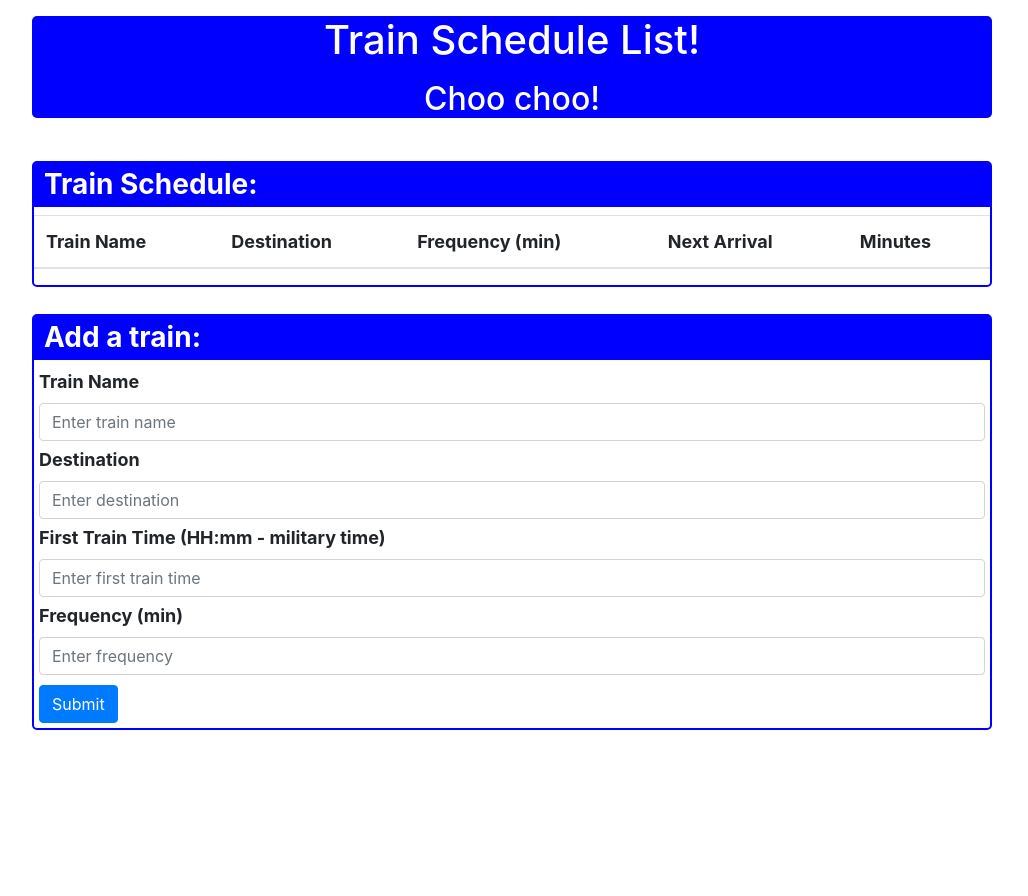
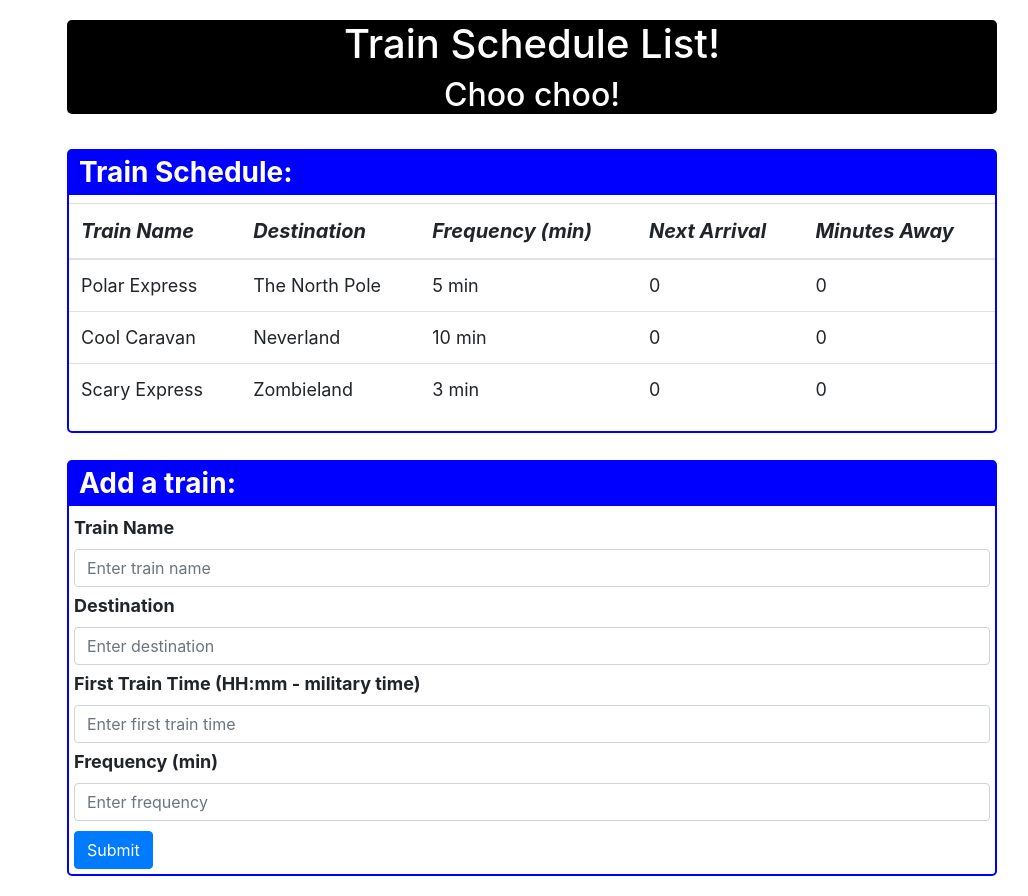
Before and after one commit to mdamian9/Train-Schedule-App, a plain HTML site: page index.html in a window 1280 px wide. Shown: the whole page, without its empty margins (128-1156 px from the left). Before the commit the page ends 800 px from the top, so only its background shows below. Drawn offline with nearby package versions, Linux system fonts and the light colour scheme.

Commit message:
Changes to HTML / CSS, populated train info display

```diff
--- a/assets/css/style.css
+++ b/assets/css/style.css
@@ -1,17 +1,25 @@
 body {
     margin: 0 auto;
     font-size: 18px;
-    font-weight: bold;
     width: 75%
+}
+
+.container {
+    margin: 20px;
 }
 
 #head-container {
     text-align: center;
-    background: blue;
+    background: black;
     color: white;
+    font-weight: bold;;
+    border-radius: 5px;
+}
+
+#table-head {
+    font-size: 20px;
     font-weight: bold;
-    margin: 5px auto;
-    border-radius: 5px;
+    font-style: italic;
 }
 
 #row-header {
@@ -35,7 +43,11 @@ body {
     border-radius: 5px;
 }
 
-#submit-form {
+#label {
+    font-weight: bold;
+}
+
+#submit-train {
     margin: 5px;
 }
 
--- a/assets/javascript/app.js
+++ b/assets/javascript/app.js
@@ -0,0 +1,36 @@
+var trains = [
+    {
+        name: "Polar Express",
+        destination: "The North Pole",
+        firstTime: "00:00",
+        frequency: 5
+    },
+    {
+        name: "Cool Caravan",
+        destination: "Neverland",
+        firstTime: "12:00",
+        frequency: 10
+    },
+    {
+        name: "Scary Express",
+        destination: "Zombieland",
+        firstTime: "03:33",
+        frequency: 3
+    }
+];
+
+for (var i = 0; i < trains.length; i++) {
+    var newTrain = $("<tr><td id='name'>" + trains[i].name + "</td><td id='destination'>" + trains[i].destination +
+        "</td><td id='frequency'>" + trains[i].frequency + " min</td><td id='next-arrival'>" + 0 +
+        "</td><td id='min-away'>" + 0 + "</td></tr>");
+    $("#table-body").append(newTrain);
+}
+
+$("#submit-train").on("click", function(e) {
+
+    e.preventDefault();
+    // alert("submit works");
+});
+
+
+// Need to populate train information using a loop - can't append new train row
--- a/index.html
+++ b/index.html
@@ -15,15 +15,11 @@
 
 <body>
 
-    <div id="container">
+    <div class="container">
 
         <div id="head-container">
-            <p>
-                <h1>Train Schedule List!</h1>
-            </p>
-            <p>
-                <h2>Choo choo!</h2>
-            </p>
+            <h1>Train Schedule List!</h1>
+            <h2>Choo choo!</h2>
         </div>
 
         <br>
@@ -33,16 +29,16 @@
                 <span id="head-span">Train Schedule:</span>
             </h3>
             <table class="table">
-                <thead>
+                <thead id="table-head">
                     <tr>
                         <th scope="col">Train Name</th>
                         <th scope="col">Destination</th>
                         <th scope="col">Frequency (min)</th>
                         <th scope="col">Next Arrival</th>
-                        <th scope="col">Minutes</th>
+                        <th scope="col">Minutes Away</th>
                     </tr>
                 </thead>
-                <tbody>
+                <tbody id="table-body">
 
                 </tbody>
             </table>
@@ -56,30 +52,32 @@
             </h3>
             <form>
                 <div class="form-group">
-                    <label for="trainName">Train Name</label>
-                    <input type="name" class="form-control" id="train-name" placeholder="Enter train name">
+                    <label for="trainName" id="label">Train Name</label>
+                    <input type="text" class="form-control" id="name-input" placeholder="Enter train name">
                 </div>
                 <div class="form-group">
-                    <label for="destination">Destination</label>
-                    <input type="destination" class="form-control" id="train-destination" placeholder="Enter destination">
+                    <label for="destination" id="label">Destination</label>
+                    <input type="text" class="form-control" id="destination-input" placeholder="Enter destination">
                 </div>
                 <div class="form-group">
-                    <label for="firstTrainTime">First Train Time (HH:mm - military time)</label>
-                    <input type="firstTrainTime" class="form-control" id="first-train" placeholder="Enter first train time">
+                    <label for="firstTrainTime" id="label">First Train Time (HH:mm - military time)</label>
+                    <input type="text" class="form-control" id="first-time-input" placeholder="Enter first train time">
                 </div>
                 <div class="form-group">
-                    <label for="frequency">Frequency (min)</label>
-                    <input type="frequency" class="form-control" id="train-frequency" placeholder="Enter frequency">
+                    <label for="frequency" id="label">Frequency (min)</label>
+                    <input type="text" class="form-control" id="frequency-input" placeholder="Enter frequency">
                 </div>
-                <button type="submit" class="btn btn-primary" id="submit-form">Submit</button>
+                <button type="submit" class="btn btn-primary" id="submit-train">Submit</button>
             </form>
         </div>
 
     </div>
 
+
     <!-- jQuery -->
     <script src="https://code.jquery.com/jquery-3.3.1.min.js" integrity="sha256-FgpCb/KJQlLNfOu91ta32o/NMZxltwRo8QtmkMRdAu8="
         crossorigin="anonymous"></script>
+    <script type="text/javascript" src="assets/javascript/app.js"></script>
 
 </body>
 
```
